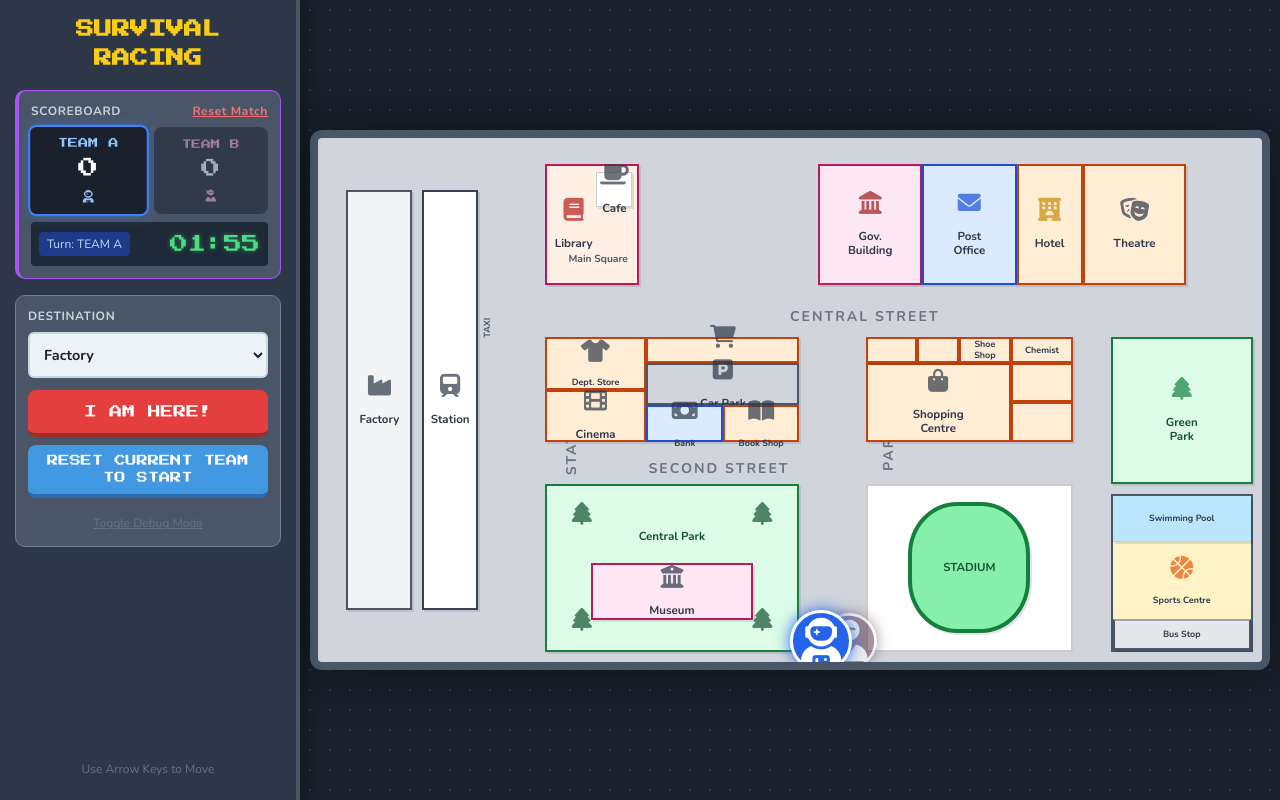
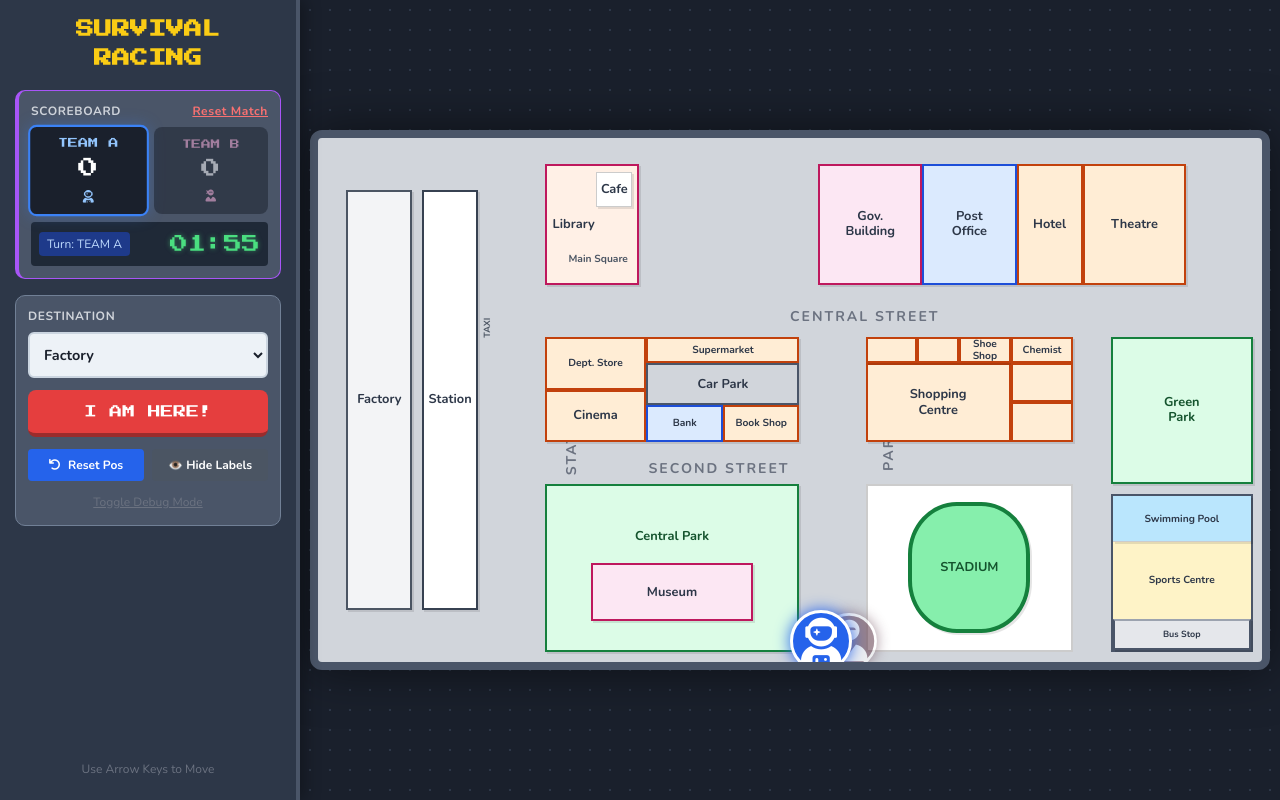
Before and after one commit to thearchangel1998/ElementaryUnit3Map, a plain HTML site: page index.html in a window 1280 px wide. Drawn offline with nearby package versions, Linux system fonts and the light colour scheme.

Commit message:
Update index.html

```diff
--- a/index.html
+++ b/index.html
@@ -3,7 +3,7 @@
 <head>
     <meta charset="UTF-8">
     <meta name="viewport" content="width=device-width, initial-scale=1.0">
-    <title>Survival Map: Team Racing</title>
+    <title>Survival Map: Team Racing (No Icons)</title>
     <script src="https://cdn.tailwindcss.com"></script>
     <link href="https://cdnjs.cloudflare.com/ajax/libs/font-awesome/6.0.0/css/all.min.css" rel="stylesheet">
     <style>
@@ -67,14 +67,16 @@
             align-items: center;
             justify-content: center;
             text-align: center;
-            font-size: 0.9vw;
-            font-weight: bold;
+            font-size: 1vw; /* Text slightly bigger since no icons */
+            font-weight: 800; /* Bolder text */
             color: #2d3748;
             box-shadow: 2px 2px 0px rgba(0,0,0,0.1);
             transition: transform 0.2s;
             line-height: 1.2;
+            padding: 2px;
         }
-        .building i { font-size: 1.8vw; margin-bottom: 2px; opacity: 0.7; }
+        /* No icons style needed anymore */
+
         .building:hover { transform: scale(1.02); z-index: 5; }
 
         /* Building Colors */
@@ -85,7 +87,14 @@
         .b-industrial { background: #f3f4f6; border-color: #4b5563; }
         .b-transport { background: #fff; border-color: #374151; }
 
-        .label-sm { font-size: 0.7vw; }
+        .label-sm { font-size: 0.8vw; }
+
+        /* BLIND MODE STYLES (Hide Text Only) */
+        .blind-mode .building {
+            font-size: 0 !important;
+            color: transparent !important;
+        }
+        /* Since there are no icons, blind mode is just colored boxes */
 
         /* Road Names */
         .road-label {
@@ -109,18 +118,11 @@
         }
         .player-token i { font-size: 3.6vw; color: white; }
 
-        /* Team A Specifics */
         #player-a { background-color: #2563eb; box-shadow: 0 0 15px #2563eb; }
-
-        /* Team B Specifics */
         #player-b { background-color: #db2777; box-shadow: 0 0 15px #db2777; }
 
-        /* Inactive State */
         .player-token.inactive {
-            opacity: 0.6;
-            filter: grayscale(0.8);
-            z-index: 40;
-            transform: scale(0.9);
+            opacity: 0.6; filter: grayscale(0.8); z-index: 40; transform: scale(0.9);
         }
 
         /* --- OVERLAYS --- */
@@ -142,11 +144,8 @@
         .scoreboard { display: flex; justify-content: space-between; gap: 8px; margin-bottom: 8px; }
         .team-box { flex: 1; background: #1a202c; border-radius: 8px; padding: 8px; text-align: center; border: 2px solid transparent; opacity: 0.5; transition: all 0.3s; }
 
-        /* Team A Active UI */
         .team-box.team-a.active { opacity: 1; transform: scale(1.05); border-color: #3b82f6; box-shadow: 0 0 15px rgba(59, 130, 246, 0.3); }
         .team-a .team-name { color: #93c5fd; }
-
-        /* Team B Active UI */
         .team-box.team-b.active { opacity: 1; transform: scale(1.05); border-color: #ec4899; box-shadow: 0 0 15px rgba(236, 72, 153, 0.3); }
         .team-b .team-name { color: #f9a8d4; }
 
@@ -163,21 +162,14 @@
         /* Timer Styling */
         #timer-display {
             font-family: 'Press Start 2P', cursive;
-            color: #4ade80; /* Green text */
-            text-shadow: 0 0 5px rgba(74, 222, 128, 0.5);
+            color: #4ade80; text-shadow: 0 0 5px rgba(74, 222, 128, 0.5);
         }
         #timer-display.low-time {
-            color: #ef4444; /* Red text */
-            text-shadow: 0 0 5px rgba(239, 68, 68, 0.5);
+            color: #ef4444; text-shadow: 0 0 5px rgba(239, 68, 68, 0.5);
             animation: pulse-red 1s infinite;
         }
-        @keyframes pulse-red {
-            0% { opacity: 1; }
-            50% { opacity: 0.5; }
-            100% { opacity: 1; }
-        }
+        @keyframes pulse-red { 0% { opacity: 1; } 50% { opacity: 0.5; } 100% { opacity: 1; } }
 
-        /* Debug Highlight */
         .building.highlight-debug { border: 3px dashed red !important; background: rgba(255,0,0,0.2) !important; }
     </style>
 </head>
@@ -253,11 +245,16 @@
                 I AM HERE!
             </button>
 
-            <button onclick="resetPosition()" class="big-btn btn-reset">
-                Reset Current Team to Start
-            </button>
+            <div class="grid grid-cols-2 gap-2 mt-3">
+                <button onclick="resetPosition()" class="bg-blue-600 text-white text-xs font-bold py-2 rounded hover:bg-blue-500">
+                    <i class="fas fa-undo mr-1"></i> Reset Pos
+                </button>
+                <button onclick="toggleBlindMode()" id="blind-btn" class="bg-gray-600 text-white text-xs font-bold py-2 rounded hover:bg-gray-500">
+                    👁️ Hide Labels
+                </button>
+            </div>
 
-            <div class="mt-3 text-center">
+            <div class="mt-2 text-center">
                  <button onclick="toggleDebug()" id="debug-btn" class="text-xs text-gray-500 hover:text-white underline">Toggle Debug Mode</button>
             </div>
         </div>
@@ -278,64 +275,64 @@
             <div class="road-label" style="top: 32%; left: 50%;">Central Street</div>
             <div class="road-label" style="top: 61%; left: 35%;">Second Street</div>
 
-            <!-- --- BUILDINGS --- -->
+            <!-- --- BUILDINGS (ICONS REMOVED) --- -->
             <!-- Left Side -->
             <div class="building b-industrial" style="top: 10%; left: 3%; width: 7%; height: 80%;" title="factory">
-                <i class="fas fa-industry"></i><br>Factory
+                Factory
             </div>
             <div class="building b-transport" style="top: 10%; left: 11%; width: 6%; height: 80%;" title="station">
-                <i class="fas fa-train"></i><br>Station
+                Station
             </div>
             <div style="position:absolute; top:35%; left:17%; font-size:0.7vw; color:#4b5563; font-weight:bold; transform:rotate(-90deg);">TAXI</div>
 
             <!-- Top Row -->
             <div class="building b-public" style="top: 5%; left: 24%; width: 10%; height: 23%; align-items: flex-start; padding:5px; background:#fff0e6;" title="library_block">
                 <div class="building" style="top: 25%; left: 10%; width: 40%; height: 50%; border:none; background:transparent; box-shadow:none;" title="library">
-                    <i class="fas fa-book text-red-700"></i><br>Library
+                    Library
                 </div>
                 <div class="building" style="top: 5%; left: 55%; width: 40%; height: 30%; border:1px solid #ccc; background:#fff;" title="cafe">
-                    <i class="fas fa-coffee"></i><br>Cafe
+                    Cafe
                 </div>
                 <div style="position:absolute; bottom:15%; right:10%; font-size:0.8vw; color:#4b5563;" title="main_square">Main Square</div>
             </div>
             <div class="building b-public" style="top: 5%; left: 53%; width: 11%; height: 23%;" title="government_building">
-                <i class="fas fa-landmark text-red-800"></i><br>Gov.<br>Building
+                Gov.<br>Building
             </div>
             <div class="building b-service" style="top: 5%; left: 64%; width: 10%; height: 23%;" title="post_office">
-                <i class="fas fa-envelope text-blue-700"></i><br>Post<br>Office
+                Post<br>Office
             </div>
             <div class="building b-commercial" style="top: 5%; left: 74%; width: 7%; height: 23%;" title="hotel">
-                <i class="fas fa-hotel text-yellow-600"></i><br>Hotel
+                Hotel
             </div>
             <div class="building b-commercial" style="top: 5%; left: 81%; width: 11%; height: 23%;" title="theatre">
-                <i class="fas fa-masks-theater"></i><br>Theatre
+                Theatre
             </div>
 
             <!-- Middle Row -->
             <div style="position: absolute; top: 38%; left: 24%; width: 27%; height: 20%;">
                 <div class="building b-commercial" style="top: 0; left: 0; width: 40%; height: 50%;" title="department_store">
-                    <i class="fas fa-shirt"></i><br><span class="label-sm">Dept. Store</span>
+                    <span class="label-sm">Dept. Store</span>
                 </div>
                 <div class="building b-commercial" style="top: 50%; left: 0; width: 40%; height: 50%;" title="cinema">
-                    <i class="fas fa-film"></i><br>Cinema
+                    Cinema
                 </div>
                 <div class="building b-commercial" style="top: 0; left: 40%; width: 60%; height: 25%;" title="supermarket">
-                    <i class="fas fa-cart-shopping"></i><br><span class="label-sm">Supermarket</span>
+                    <span class="label-sm">Supermarket</span>
                 </div>
                 <div class="building" style="top: 25%; left: 40%; width: 60%; height: 40%; background:#d1d5db;" title="car_park">
-                    <i class="fas fa-square-parking"></i><br>Car Park
+                    Car Park
                 </div>
                 <div class="building b-service" style="top: 65%; left: 40%; width: 30%; height: 35%;" title="bank">
-                    <i class="fas fa-money-bill"></i><br><span class="label-sm">Bank</span>
+                    <span class="label-sm">Bank</span>
                 </div>
                 <div class="building b-commercial" style="top: 65%; left: 70%; width: 30%; height: 35%;" title="book_shop">
-                    <i class="fas fa-book-open"></i><br><span class="label-sm">Book Shop</span>
+                    <span class="label-sm">Book Shop</span>
                 </div>
             </div>
 
             <div style="position: absolute; top: 38%; left: 58%; width: 22%; height: 20%;">
                 <div class="building b-commercial" style="top: 25%; left: 0; width: 70%; height: 75%;" title="shopping_centre">
-                    <i class="fas fa-bag-shopping"></i><br>Shopping<br>Centre
+                    Shopping<br>Centre
                 </div>
                 <div class="building b-commercial" style="top: 0; left: 0; width: 25%; height: 25%;" title="sc_part1"></div>
                 <div class="building b-commercial" style="top: 0; left: 25%; width: 20%; height: 25%;" title="sc_part2"></div>
@@ -353,12 +350,8 @@
             <!-- Bottom Row -->
             <div class="building b-park" style="top: 66%; left: 24%; width: 27%; height: 32%; align-items: flex-start; padding: 10px;" title="central_park">
                 <div style="width: 100%; text-align: center; margin-bottom: 5px; font-weight:bold;">Central Park</div>
-                <i class="fas fa-tree" style="position: absolute; top: 10%; left: 10%;"></i>
-                <i class="fas fa-tree" style="position: absolute; top: 10%; right: 10%;"></i>
-                <i class="fas fa-tree" style="position: absolute; bottom: 10%; left: 10%;"></i>
-                <i class="fas fa-tree" style="position: absolute; bottom: 10%; right: 10%;"></i>
                 <div class="building b-public" style="position: relative; top: 10%; left: 15%; width: 70%; height: 40%; border-color: #be185d;" title="museum">
-                    <i class="fas fa-building-columns"></i><br>Museum
+                    Museum
                 </div>
             </div>
 
@@ -369,14 +362,14 @@
             </div>
 
             <div class="building b-park" style="top: 38%; left: 84%; width: 15%; height: 28%;" title="green_park">
-                <i class="fas fa-tree text-green-700"></i><br>Green<br>Park
+                Green<br>Park
             </div>
             <div style="position: absolute; top: 68%; left: 84%; width: 15%; height: 30%; border: 2px solid #4a5568; background: #fef3c7;">
                 <div class="building b-service" style="top: 0; left: 0; width: 100%; height: 30%; background: #bae6fd; border:none; border-bottom: 1px solid #ccc;" title="swimming_pool">
                     <span class="label-sm">Swimming Pool</span>
                 </div>
                 <div class="building b-commercial" style="top: 30%; left: 0; width: 100%; height: 50%; background: transparent; border:none; box-shadow: none;" title="sports_centre">
-                    <i class="fas fa-basketball text-orange-600"></i><br><span class="label-sm">Sports Centre</span>
+                    <span class="label-sm">Sports Centre</span>
                 </div>
                 <div class="building" style="bottom: 0; left: 0; width: 100%; height: 20%; background: #e5e7eb; border-top: 2px solid #9ca3af; font-size: 0.7vw;" title="bus_stop">
                     Bus Stop
@@ -447,6 +440,7 @@
         let keysPressed = {};
         let scores = { A: 0, B: 0 };
         let debugMode = false;
+        let blindMode = false;
         let animationFrameId;
 
         // Timer Variables
@@ -541,8 +535,6 @@
         }
 
         function retryTurn() {
-            // Restart timer for retry? Or just resume? Usually retry resets the attempt.
-            // Let's reset the timer to be fair (or maybe half time?). For simplicity, reset full time.
             stopTimer();
             document.getElementById('monster-screen').classList.remove('active');
             startTimer();
@@ -637,6 +629,24 @@
             btn.style.color = debugMode ? "#86efac" : "#6b7280";
         }
 
+        function toggleBlindMode() {
+            blindMode = !blindMode;
+            const container = document.getElementById('game-container');
+            const btn = document.getElementById('blind-btn');
+
+            if (blindMode) {
+                container.classList.add('blind-mode');
+                btn.classList.replace('bg-gray-600', 'bg-purple-600');
+                btn.classList.replace('hover:bg-gray-500', 'hover:bg-purple-500');
+                btn.innerHTML = '👁️ Show Labels';
+            } else {
+                container.classList.remove('blind-mode');
+                btn.classList.replace('bg-purple-600', 'bg-gray-600');
+                btn.classList.replace('hover:bg-purple-500', 'hover:bg-gray-500');
+                btn.innerHTML = '👁️ Hide Labels';
+            }
+        }
+
         // --- INPUT ---
         document.addEventListener('keydown', (e) => {
             if (['ArrowUp', 'ArrowDown', 'ArrowLeft', 'ArrowRight'].includes(e.key)) {
```
